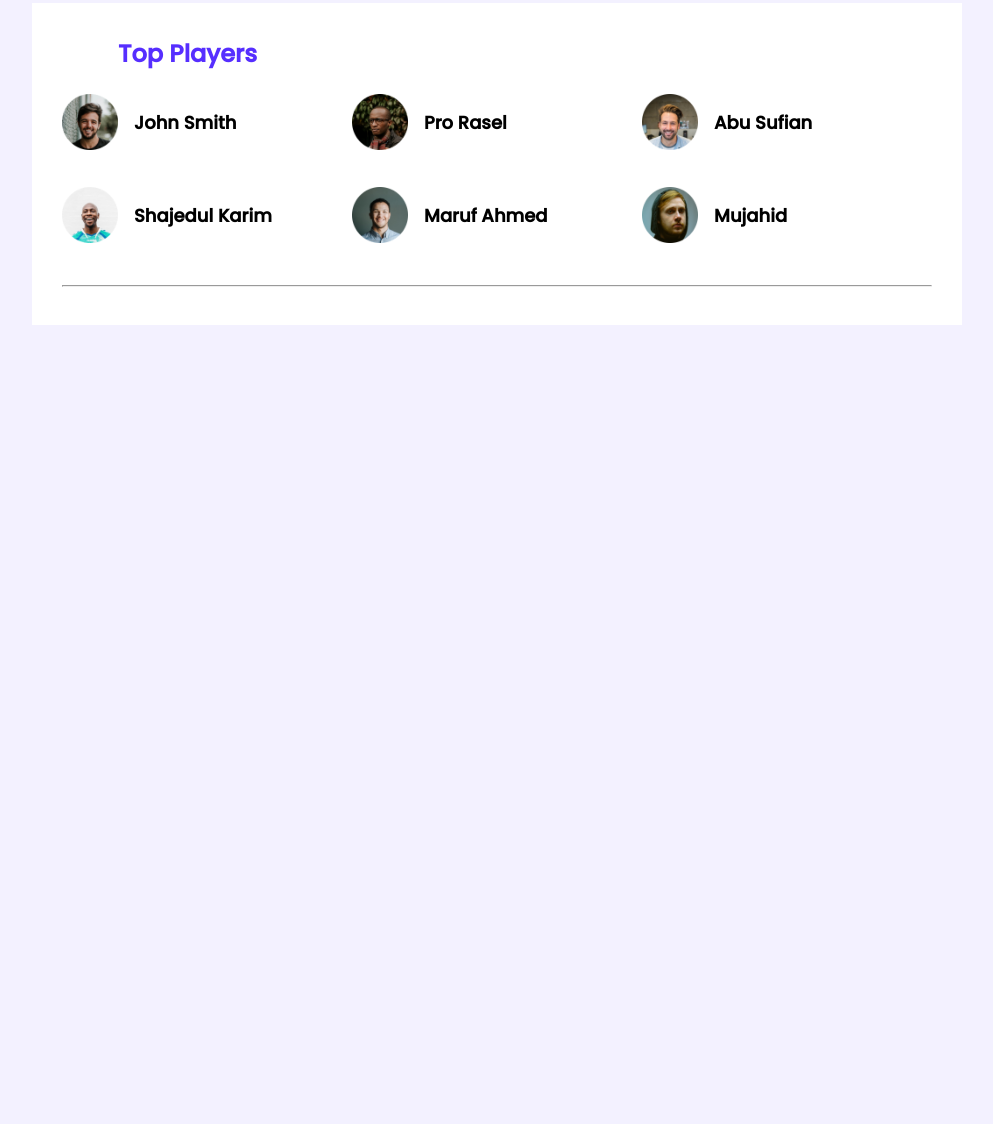
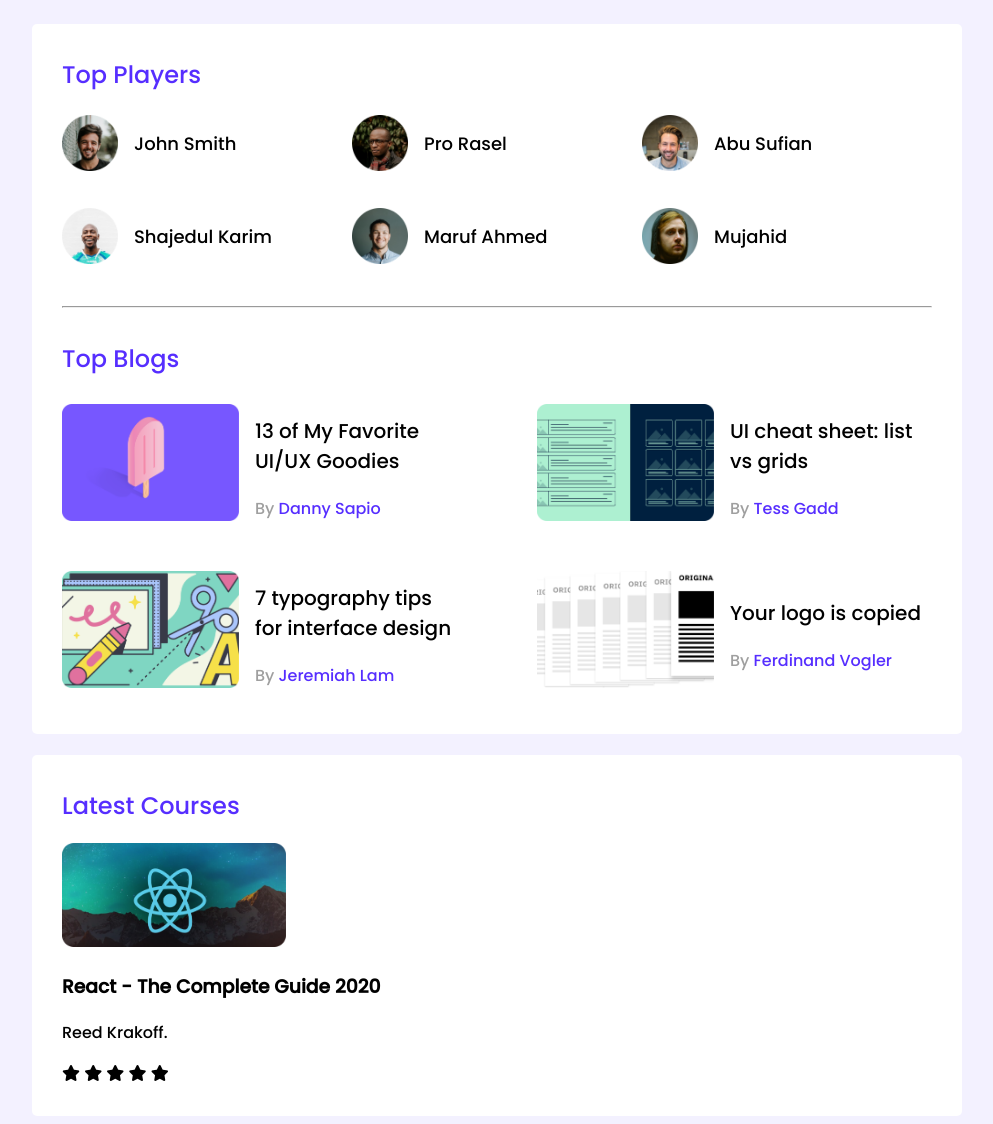
Before and after one commit to rashedrk/leader-board-css3, a plain HTML site: page index.html in a window 1280 px wide. Shown: the part 5-1129 px from the top of the page, without its empty margins (143-1136 px from the left). Before the commit the page ends 800 px from the top, so only its background shows below. Drawn offline with Linux system fonts and the light colour scheme.

Commit message:
top blogs added and 1  courses added (working)

```diff
--- a/index.html
+++ b/index.html
@@ -5,6 +5,9 @@
     <meta http-equiv="X-UA-Compatible" content="IE=edge">
     <meta name="viewport" content="width=device-width, initial-scale=1.0">
     <title>Leader Board</title>
+    <!-- font awesome -->
+    <script src="https://kit.fontawesome.com/1b1686892d.js" crossorigin="anonymous"></script>
+    <!-- stylesheet -->
     <link rel="stylesheet" href="./styles/style.css">
 </head>
 <body>
@@ -47,6 +50,60 @@
                 </div>
             </div>
             <hr>
+            <div class="top-blogs">
+                <h2 class="section-title">Top Blogs</h2>
+                <div class="blogs">
+                    <article class="blog">
+                        <div class="thumbnail"><img src="./images/blogs/blog-1.png" alt=""></div>
+                        <div class="blog-info">
+                            <h3>13 of My Favorite UI/UX Goodies</h3>
+                            <p>By <a href=""> Danny Sapio</a></p>
+                        </div>
+                    </article>
+                    <article class="blog">
+                        <div class="thumbnail"><img src="./images/blogs/blog-2.png" alt=""></div>
+                        <div class="blog-info">
+                            <h3>UI cheat sheet: list vs grids</h3>
+                            <p>By <a href="">Tess Gadd</a></p>
+                        </div>
+                    </article>
+                    <article class="blog">
+                        <div class="thumbnail"><img src="./images/blogs/blog-3.png" alt=""></div>
+                        <div class="blog-info">
+                            <h3>7 typography tips for interface design</h3>
+                            <p>By <a href="">Jeremiah Lam</a></p>
+                        </div>
+                    </article>
+                    <article class="blog">
+                        <div class="thumbnail"><img src="./images/blogs/blog-4.png" alt=""></div>
+                        <div class="blog-info">
+                            <h3>Your logo is copied</h3>
+                            <p>By <a href="">Ferdinand Vogler</a></p>
+                        </div>
+                    </article>
+                </div>
+            </div>
+        </section>
+
+        <!-- Latest Courses -->
+        <section class="container">
+            <h2 class="section-title">Latest Courses</h2>
+            <div class="courses">
+                <div class="course">
+                    <img class="course-thumbnail" src="./images/courses/course-1.png" alt="">
+                    <h3 class="course-title">React - The Complete Guide 2020</h3>
+                    <p class="course-author">Reed Krakoff.</p>
+                    <div class="course-info">
+                        <div>
+                            <i class="fa-solid fa-star"></i>
+                            <i class="fa-solid fa-star"></i>
+                            <i class="fa-solid fa-star"></i>
+                            <i class="fa-solid fa-star"></i>
+                            <i class="fa-solid fa-star"></i>
+                        </div>
+                    </div>
+                </div>
+            </div>
         </section>
     </main>
 </body>
--- a/styles/style.css
+++ b/styles/style.css
@@ -8,20 +8,24 @@ body{
 }
 main{
     display: flex;
-    justify-content: center;
+    flex-direction: column;
+    align-items: center;
 }
 .container{
     width: 870px;
-    padding: 30px;
+    padding: 0 30px 30px 30px;
     background-color: white;
+    border-radius: 5px;
+    margin-top: 21px;
 }
 
 /* top player styles */
 .section-title{
+    font-weight: 500;
     font-size: 24px;
     color: #562EFF;
-    margin-left: 56px;
-    margin-top: 3px;
+    margin-top: 33px;
+
 }
 .players{
     display: grid;
@@ -42,4 +46,40 @@ main{
 }
 .player h3{
     font-size: 18px;
+    font-weight: 500;
 }
+
+/* top blogs styles */
+.blogs{
+    display: grid;
+    grid-template-columns: repeat(2,1fr);
+    grid-column-gap: 80px;
+    grid-row-gap: 26px;
+}
+.blog{
+    display: flex;
+    gap: 16px;
+    align-items: center;
+}
+.thumbnail img{
+    width: 177px;
+    height: 117px;
+}
+.blog-info h3{
+    font-weight: 500;
+    font-size: 20px;
+}
+.blog-info p , a{
+    color: #9F9F9F;
+    font-size: 16px;
+    font-weight: 400;
+}
+.blog-info a{
+    text-decoration: none;
+    color: #562EFF;
+}
+
+/* Course section style */
+.course-thumbnail{
+    width: 224px;
+}
```
